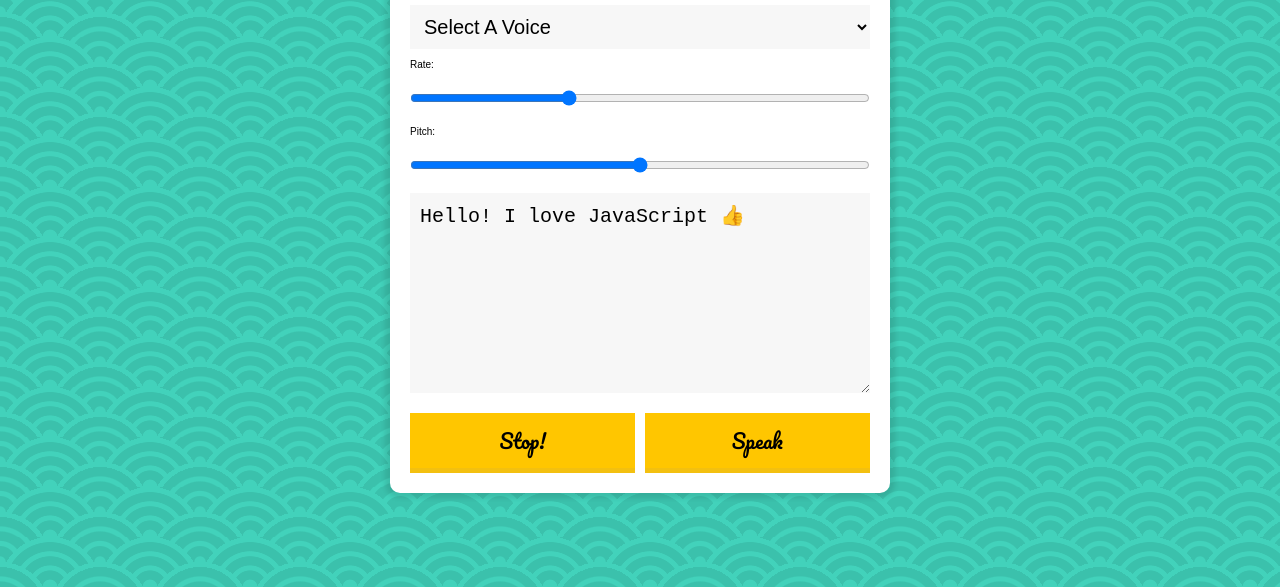
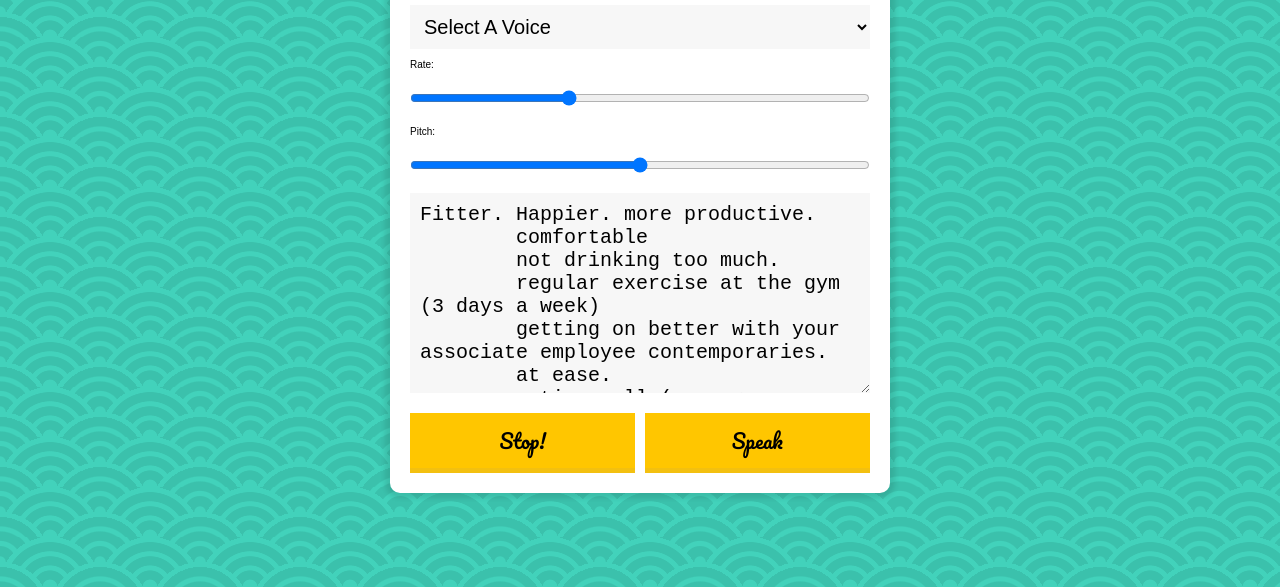
Before and after one commit to Aoliveras/JS30DayChallenge, a plain HTML site: page 23 - Speech Synthesis/index-START.html in a window 1280 px wide. Shown: the part 213-800 px from the top of the page. Drawn offline with Linux system fonts and the light colour scheme.

Commit message:
Finished lesson 23, Speech Synthesis.

```diff
--- a/23 - Speech Synthesis/index-START.html
+++ b/23 - Speech Synthesis/index-START.html
@@ -22,7 +22,52 @@
       <label for="pitch">Pitch:</label>
 
       <input name="pitch" type="range" min="0" max="2" step="0.1">
-      <textarea name="text">Hello! I love JavaScript 👍</textarea>
+      <textarea name="text">Fitter. Happier. more productive.
+        comfortable
+        not drinking too much.
+        regular exercise at the gym (3 days a week)
+        getting on better with your associate employee contemporaries.
+        at ease.
+        eating well (no more microwave dinners and saturated fats)
+        a patient better driver.
+        a safer car (baby smiling in back seat)
+        sleeping well (no bad dreams)
+        no paranoia.
+        careful to all animals (never washing spiders down the plughole)
+        keep in contact with old friends (enjoy a drink now and then)
+        will frequently check credit at (moral) bank (hole in wall)
+        favours for favours.
+        fond but not in love.
+        charity standing orders
+        on sundays ring road supermarket
+        (no killing moths or putting boiling water on the ants)
+        car wash (also on sundays)
+        no longer afraid of the dark
+        or midday shadows
+        nothing so ridiculously teenage and desperate
+        nothing so childish
+        at a better pace.
+        slower and more calculated
+        no chance of escape.
+        now self-employed
+        concerned (but powerless)
+        an empowered and informed member of society (pragmatism not idealism)
+        will not cry in public.
+        less chance of illness
+        tires that grip in the wet (shot of baby strapped in back seat)
+        a good memory
+        still cries at a good film.
+        still kisses with saliva.
+        no longer empty and frantic
+        like a cat.
+        tied to a stick.
+        that's driven into.
+        frozen winter shit (the ability to laugh at weakness)
+        calm.
+        fitter. healthier. and more productive.
+        a pig.
+        in a cage.
+        on antibiotics</textarea>
       <button id="stop">Stop!</button>
       <button id="speak">Speak</button>
 
@@ -35,6 +80,44 @@
   const options = document.querySelectorAll('[type="range"], [name="text"]');
   const speakButton = document.querySelector('#speak');
   const stopButton = document.querySelector('#stop');
+  msg.text = document.querySelector('[name="text"]').value;
+
+  function populateVoices() {
+    voices = this.getVoices();
+    // console.log(voices);
+    voicesDropdown.innerHTML = voices
+      .filter(voice => voice.lang.includes('en'))
+      .map(voice => `<option value="${voice.name}">${voice.name} (${voice.lang})</option>`)
+      .join('');
+  }
+
+  function setVoice() {
+    // console.log('changing voice');
+    // consoloe.log(this.value);
+    msg.voice = voices.find(voice => voice.name === this.value);
+    toggle();
+  }
+
+  function toggle(startOver = true) {
+    speechSynthesis.cancel();
+    if (startOver) {
+      speechSynthesis.speak(msg);
+    }
+  }
+
+  function setOption() {
+    // console.log(this.name, this.value);
+    msg[this.name] = this.value;
+    toggle();
+  }
+
+  speechSynthesis.addEventListener('voiceschanged', populateVoices);
+  voicesDropdown.addEventListener('change', setVoice);
+  options.forEach(option => option.addEventListener('change', setOption));
+  speakButton.addEventListener('click', toggle);
+  stopButton.addEventListener('click', () => toggle(false));
+
+
 </script>
 
 </body>
```
